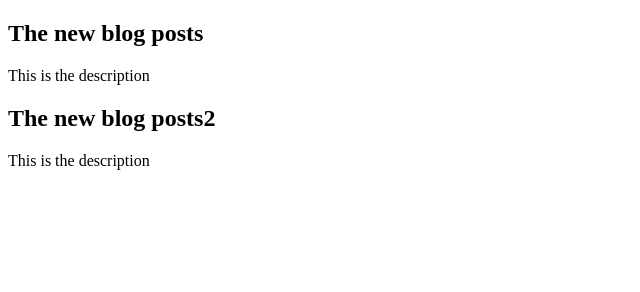
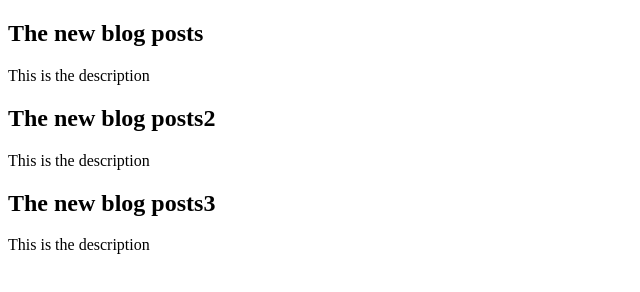
Before and after one commit to workfordheerajinfo-cloud/Music, a plain HTML site: page New changes/changes.html in a window 1280 px wide. Shown: the whole page, without its empty margins (0-640 px from the left). Drawn offline with Linux system fonts and the light colour scheme.

Commit message:
added another blog post

```diff
--- a/New changes/changes.html
+++ b/New changes/changes.html
@@ -14,6 +14,10 @@
         <h2>The new blog posts2</h2>
         <p>This is the description</p>
     </article>
+    <article>
+        <h2>The new blog posts3</h2>
+        <p>This is the description</p>
+    </article>
 
 </body>
 </html>
```
